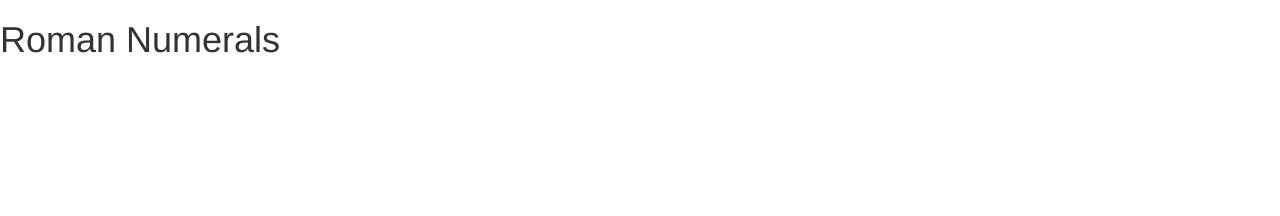
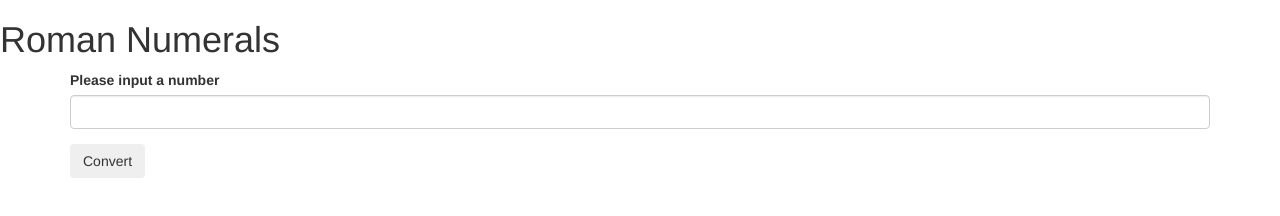
Before and after one commit to jkbutserious/roman-numerals, a plain HTML site: page index.html in a window 1280 px wide. Drawn offline with Linux system fonts and the light colour scheme.

Commit message:
Add BDD specs to README file and begin coding HTML form
Co-authored-by: Deryck Jackson <Dgjackson01@gmail.com>

```diff
--- a/index.html
+++ b/index.html
@@ -10,4 +10,15 @@
 
 <body>
   <h1>Roman Numerals</h1>
+  <div class="container">
+    <div>
+      <form id="formOne">
+        <div class="form-group">
+          <label for="user-number">Please input a number</label>
+          <input id="user-number" class="form-control" type="text">
+        </div>
+        <button class="btn" type="submit">Convert</button>
+      </form>
+    </div>
+  </div>
 </body>
```
Also changed, not shown: 1 other file.
